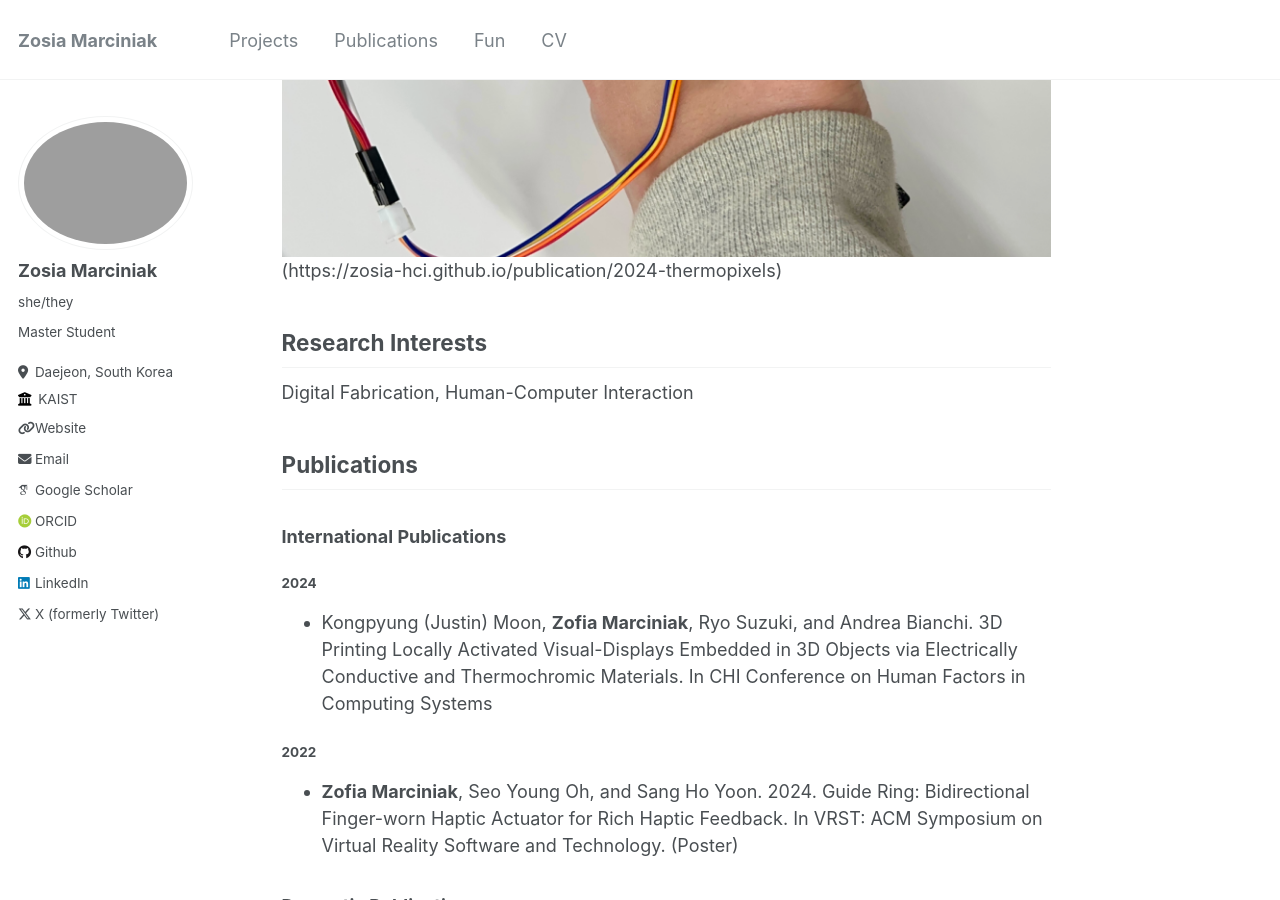
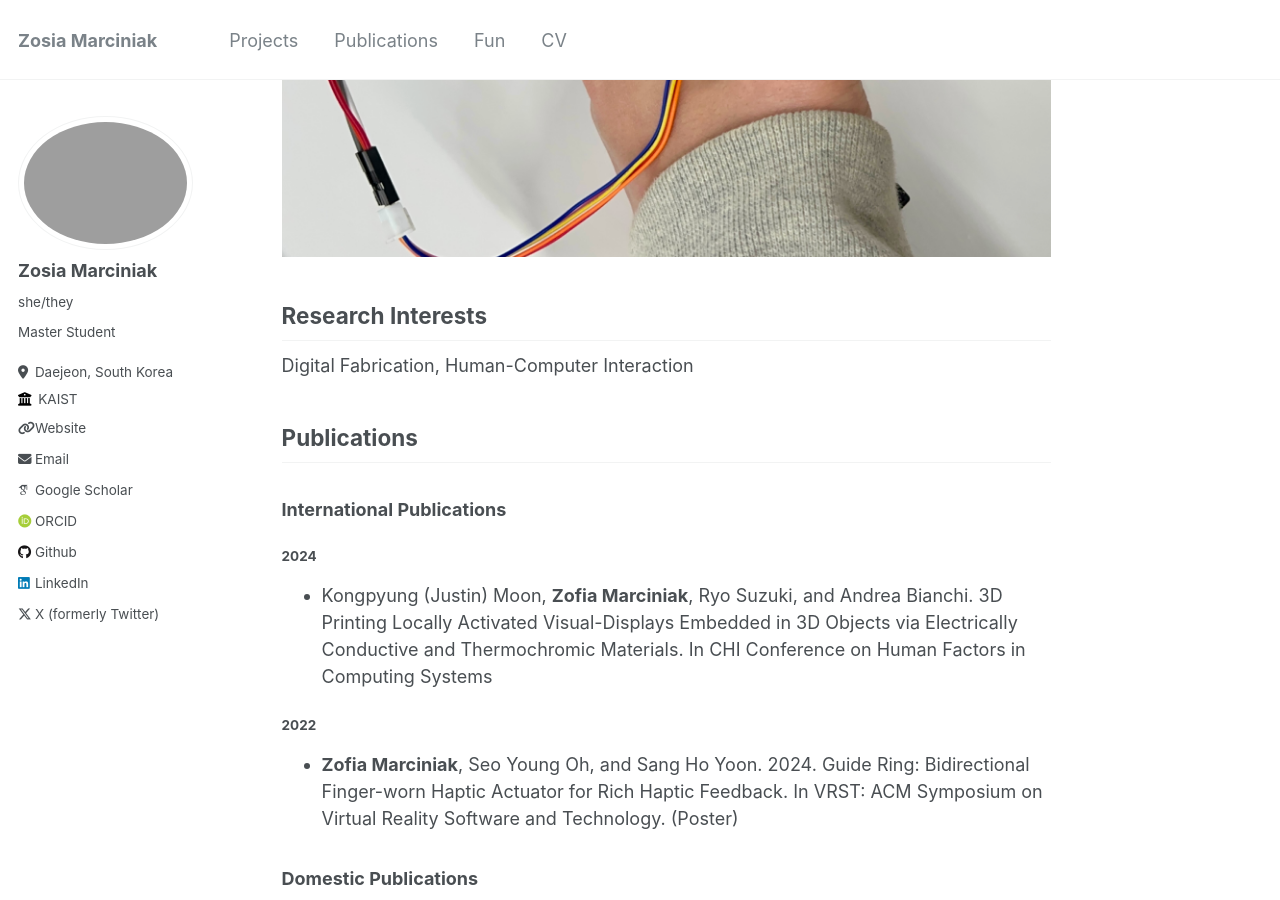
Before and after one commit to zosia-hci/zosia-hci.github.io, a Jekyll site: the page built from _pages/about.md, in a window 1280 px wide and 900 px high, scrolled down 1013 px. Built offline with Jekyll 4.4.1, drawn with Linux system fonts in a browser that asks for light colours; some web fonts are replaced.

Commit message:
will it work now?

```diff
--- a/_pages/about.md
+++ b/_pages/about.md
@@ -17,7 +17,7 @@ Industrial Design, Korea Advanced Institute of Science and Technology (KAIST)
 *   19'-23' Double Major in Industrial Design and Computer Science, Bachelor Degree, KAIST
 
 ## Projects
-![image](images\thermopixels.png)(https://zosia-hci.github.io/publication/2024-thermopixels)
+[![image](images\thermopixels.png)](https://zosia-hci.github.io/publication/2024-thermopixels)
 
 
 ## Research Interests
--- a/_publications/2024-thermopixels.md
+++ b/_publications/2024-thermopixels.md
@@ -3,7 +3,7 @@ title: "3D Printing Locally Activated Visual-Displays Embedded in 3D Objects via
 collection: publications
 permalink: /publication/2024-thermopixels
 date: 2024-05-10
-venue: 'CHI 2024'
+venue: 'CHI'
 paperurl: '[to be updated]'
 citation: 'Kongpyung (Justin) Moon, Zofia Marciniak, Ryo Suzuki, and Andrea Bianchi'
 ---
```
Also changed, not shown: _publications/2021-weather.md (+1 -1 lines), _publications/2022-guidering.md (+1 -1 lines), _publications/2023-textureslicer.md (+1 -1 lines).
